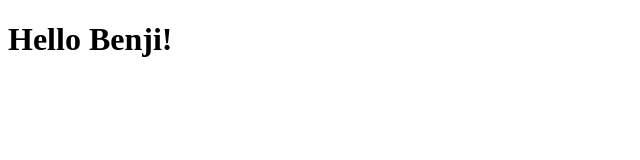
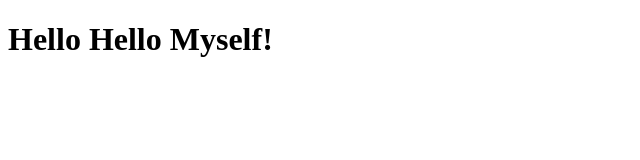
Before and after one commit to benjimangrec/coursera-test, a plain HTML site: page index.html in a window 1280 px wide. Shown: the whole page, without its empty margins (0-640 px from the left). Drawn offline with Linux system fonts and the light colour scheme.

Commit message:
Hey I did something

```diff
--- a/index.html
+++ b/index.html
@@ -4,6 +4,6 @@
   <title>Hello Coursera!</title>
  </head>
  <body>
- <h1>Hello Benji!</h1>
+ <h1>Hello Hello Myself!</h1>
  </body>
 </html>
```
